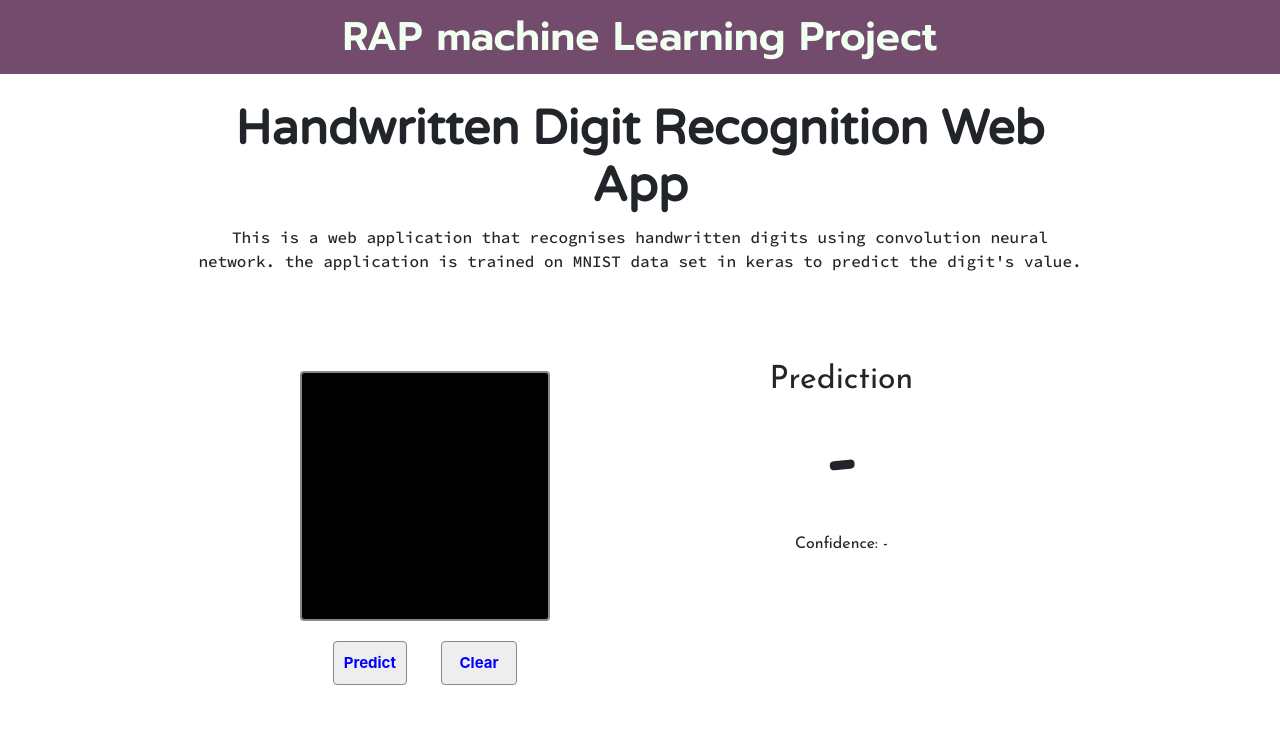
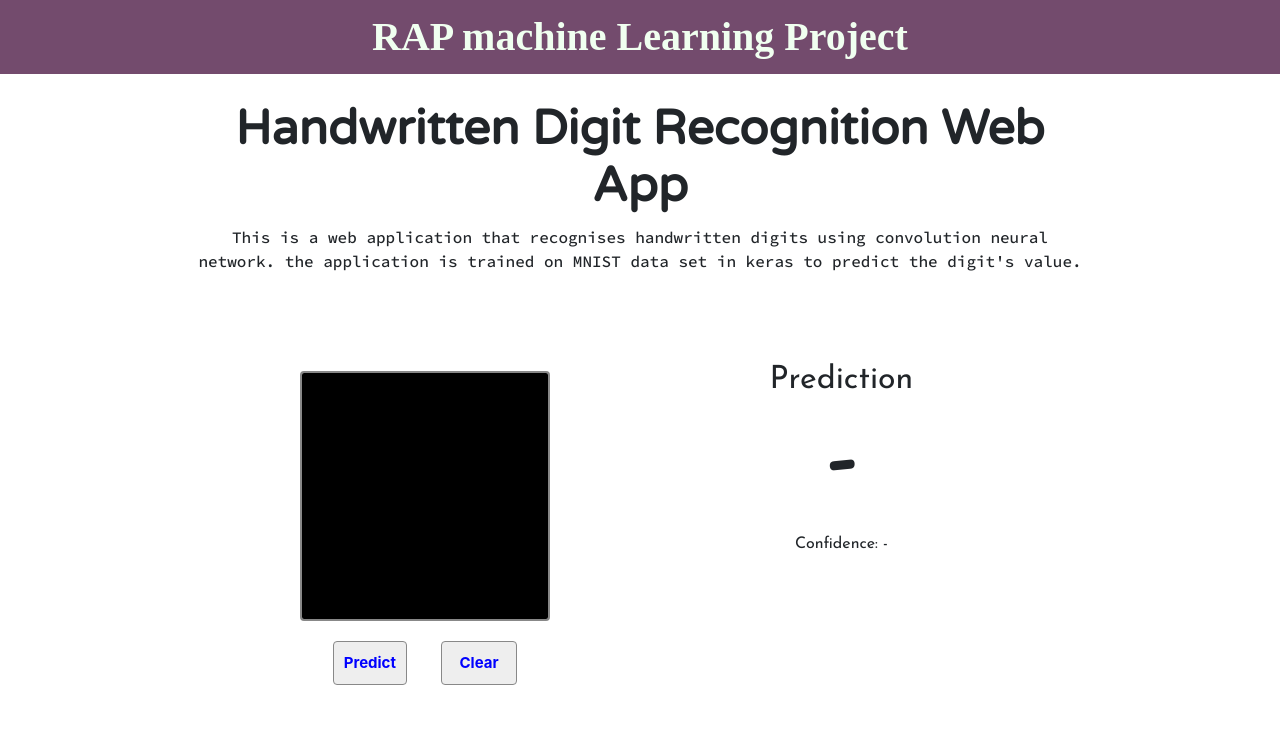
Before and after one commit to pooja-varadarajan/RAPmachinelearning_new, a plain HTML site: page index.html in a window 1280 px wide. Drawn offline with nearby package versions, Linux system fonts and the light colour scheme; a script that the page names is missing; a web font is replaced by a local one.

Commit message:
Update styles.css

```diff
--- a/css/styles.css
+++ b/css/styles.css
@@ -35,7 +35,7 @@
    padding-top: 1%;
    padding-bottom: 1%;
    font-weight: bold;
-   font-family: 'Prompt', sans-serif;
+   font-family: "Times New Roman", Times, serif;
 
 }
 
```
